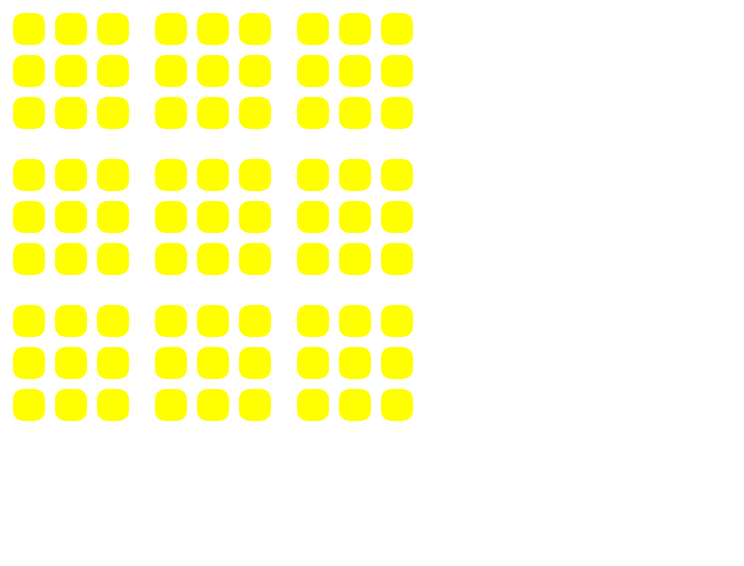
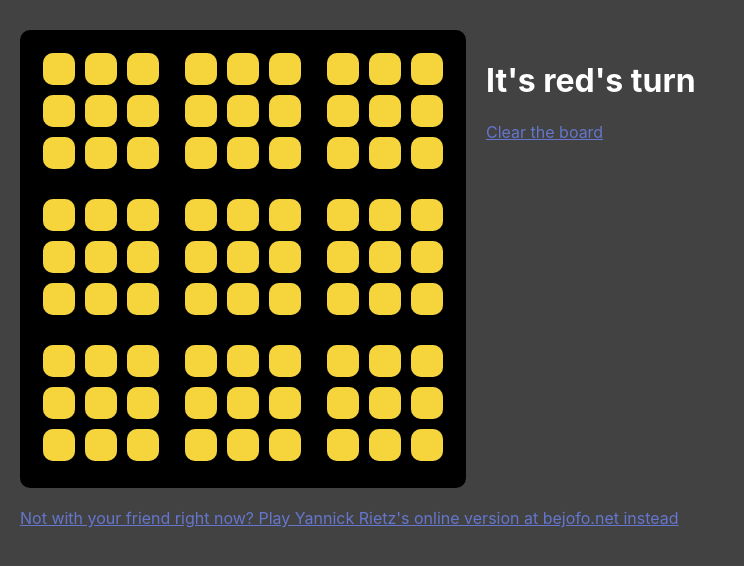
Before and after one commit to Minion3665/uttt, a Next.js app: page / in a window 1280 px wide. Shown: the top 566 px of the page, without its empty margins (0-744 px from the left). Built offline with nearby package versions, Linux system fonts and the light colour scheme.

Commit message:
Make it playable
- Do a whole bunch of styling
- Make it so you can't play over the same place twice

```diff
--- a/components/NoughtsAndCrosses.tsx
+++ b/components/NoughtsAndCrosses.tsx
@@ -2,7 +2,7 @@ import type { NextPage } from 'next'
 import Styles from '../styles/NoughtsAndCrosses.module.css';
 
 const NoughtsAndCrosses: NextPage = (props) => {
-	const { highlight, turn, onMove, grid } = props;
+	const { winner, highlight, turn, onMove, grid } = props;
 
 		const makeMove = (space) => {
 		const height = grid.length;
@@ -15,10 +15,10 @@ const NoughtsAndCrosses: NextPage = (props) => {
 		onMove(row, col);
 	};
 	return (
-		<table className={Styles.grid}><tbody>
+		<table className={Styles.grid + (winner ? " " + Styles[winner] : "")}><tbody>
 		{
 			grid.map((row, rowindex) => <tr key={rowindex}>{
-				row.map((cell, cellindex) => <td key={cellindex} className={Styles.cell + (highlight ? " " + Styles.highlight : "")} onClick={() => makeMove(rowindex * 3 + cellindex)}>{cell || " "}</td>)
+				row.map((cell, cellindex) => <td key={cellindex} className={Styles.cell + (highlight ? " " + Styles.highlight : "") + (cell ? " " + Styles[cell] : "")} onClick={() => makeMove(rowindex * 3 + cellindex)}/>)
 			}
 			</tr>)
 		}
--- a/pages/index.tsx
+++ b/pages/index.tsx
@@ -1,6 +1,7 @@
 import type {NextPage} from 'next'
 import NoughtsAndCrosses from '../components/NoughtsAndCrosses';
 import {useState} from 'react';
+import Styles from '../styles/Home.module.css';
 
 const emptyGame = [
     ["", "", ""],
@@ -57,12 +58,21 @@ const Home: NextPage = () => {
             if (winner) return
             let newGrid = [...grid];
             console.log({gridRow, gridCol, newGrid})
+            if (!newGrid[gridRow][gridCol].playable) return;  // You can't play in a grid where you haven't been 'sent'
+            if (newGrid[gridRow][gridCol].winner) return;  // You can't play when there's a winner
+
+
+	    if (newGrid[gridRow][gridCol].grid[row][col]) return;  // You can't play in a space where there's already a piece
             newGrid[gridRow][gridCol].grid[row][col] = turn;
-            if (gameOver(newGrid[gridRow][gridCol].grid)) newGrid[gridRow][gridCol].winner = turn;
+            const finished = gameOver(newGrid[gridRow][gridCol].grid);
+            if (finished) newGrid[gridRow][gridCol].winner = turn;
 
+            if (gameOver(newGrid.map(row => row.map(col => col.winner ?? '')))) return setWinner(turn);
+
+            const sendingToFinished = newGrid[row][col].winner !== null;
             for (const [boardRowIndex, boardRow] of newGrid.entries()) {
                 for (const [boardColIndex, boardCol] of boardRow.entries()) {
-                    boardCol.playable = boardRowIndex === row && boardColIndex === col;
+                    boardCol.playable = sendingToFinished || boardRowIndex === row && boardColIndex === col;
                 }
             }
 
@@ -72,21 +82,28 @@ const Home: NextPage = () => {
     })
 
     return (
-        <>
+	<>
+        <div className={Styles.grid + (winner ? " " + Styles[winner] : "")}>
             {grid.map((row, rowIndex) => (
                 <>
-                    {row.map(({grid: subgrid, winner, playable}, colIndex) => {
+                    {row.map(({grid: subgrid, winner: subgridWinner, playable}, colIndex) => {
                     const {onMove} = functionsForGridIndex(rowIndex, colIndex);
                     // @ts-ignore TODO: Remove this after fixing warning
-                    return <NoughtsAndCrosses key={rowIndex.toString() + " " + colIndex} highlight={!winner && playable} grid={subgrid} turn={turn}
+                    return <NoughtsAndCrosses key={rowIndex.toString() + " " + colIndex} highlight={!winner && !subgridWinner && playable}  winner={subgridWinner} grid={subgrid} turn={turn}
                                               onMove={onMove}/>
                     })}
                     <br/>
                     </>
                 )
             )}
-            {winner}
-        </>
+        </div>
+	<div className={Styles.sidebar}>
+	    {winner ? <h1>The game is over; {winner === 'x' ? 'red' : 'blue'} wins!</h1> : <h1>It's {turn === 'x' ? 'red' : 'blue'}'s turn</h1>}
+	    <a href="." className={Styles.link}>Clear the board</a>
+	</div>
+	<br/>
+	    <a href="https://bejofo.net/ttt" className={Styles.link}>Not with your friend right now? Play Yannick Rietz&apos;s online version at bejofo.net instead</a>
+	</>
     )
 }
 
--- a/styles/Home.module.css
+++ b/styles/Home.module.css
@@ -1,116 +1,56 @@
-.container {
-  padding: 0 2rem;
-}
-
-.main {
-  min-height: 100vh;
-  padding: 4rem 0;
-  flex: 1;
-  display: flex;
-  flex-direction: column;
-  justify-content: center;
-  align-items: center;
-}
-
-.footer {
-  display: flex;
-  flex: 1;
-  padding: 2rem 0;
-  border-top: 1px solid #eaeaea;
-  justify-content: center;
-  align-items: center;
-}
-
-.footer a {
-  display: flex;
-  justify-content: center;
-  align-items: center;
-  flex-grow: 1;
-}
-
-.title a {
-  color: #0070f3;
-  text-decoration: none;
-}
-
-.title a:hover,
-.title a:focus,
-.title a:active {
+.link {
+  color: #6576CC;
   text-decoration: underline;
 }
 
-.title {
-  margin: 0;
-  line-height: 1.15;
-  font-size: 4rem;
+.link:visited {
+  color: #BF5E9F;
 }
 
-.title,
-.description {
-  text-align: center;
+.link:hover {
+  color: #71AFE5;
 }
 
-.description {
-  margin: 4rem 0;
-  line-height: 1.5;
-  font-size: 1.5rem;
+.link:active {
+  color: #78ECF2;
 }
 
-.code {
-  background: #fafafa;
-  border-radius: 5px;
-  padding: 0.75rem;
-  font-size: 1.1rem;
-  font-family: Menlo, Monaco, Lucida Console, Liberation Mono, DejaVu Sans Mono,
-    Bitstream Vera Sans Mono, Courier New, monospace;
+.sidebar {
+  display: inline-block;
+  vertical-align: top;
+  padding: 10px;
+  margin: 10px;
 }
 
 .grid {
-  display: flex;
-  align-items: center;
-  justify-content: center;
-  flex-wrap: wrap;
-  max-width: 800px;
+  display: inline-block;
+  background-color: black;
+  width: fit-content;
+  height: fit-content;
+  padding: 10px;
+  transition: background-color 0.2s;
+  border-radius: 10px;
+  margin: 10px 0 20px 0;
+
+  --blueCellColor: #007ab8;
+  --redCellColor: #c3092e;
+  --blueSubgridColor: #00a3f5;
+  --redSubgridColor: #f52f57;
+  --emptyCell: #414141;
 }
 
-.card {
-  margin: 1rem;
-  padding: 1.5rem;
-  text-align: left;
-  color: inherit;
-  text-decoration: none;
-  border: 1px solid #eaeaea;
-  border-radius: 10px;
-  transition: color 0.15s ease, border-color 0.15s ease;
-  max-width: 300px;
+.grid.x {
+  background-color: #f97791;
+  --emptyCell: #f97791;
+
+  --blueSubgridColor: #6e7f87;
+  --blueCellColor: #535f65;
 }
 
-.card:hover,
-.card:focus,
-.card:active {
-  color: #0070f3;
-  border-color: #0070f3;
+.grid.o {
+  background-color: #47c2ff;
+  --emptyCell: #47c2ff;
+
+  --redSubgridColor: #9c888c;
+  --redCellColor: #6f5d60;
 }
-
-.card h2 {
-  margin: 0 0 1rem 0;
-  font-size: 1.5rem;
-}
-
-.card p {
-  margin: 0;
-  font-size: 1.25rem;
-  line-height: 1.5;
-}
-
-.logo {
-  height: 1em;
-  margin-left: 0.5rem;
-}
-
-@media (max-width: 600px) {
-  .grid {
-    width: 100%;
-    flex-direction: column;
-  }
-}
--- a/styles/NoughtsAndCrosses.module.css
+++ b/styles/NoughtsAndCrosses.module.css
@@ -1,19 +1,45 @@
 .grid {
 /*  border-collapse: collapse;  */
+  border-radius: 10px;
   margin: 3px;
   display: inline-block;
   border-spacing: 10px;
   border-collapse: separate;
 }
 
+.grid tbody tr {
+  background-color: var(--emptyCell);
+  transition: background-color 0.2s;
+}
+
 .cell {
   width: 2em;
   height: 2em;
   border-radius: 10px;
-  background-color: lightgrey;
   transition: background-color 0.2s;
+  background-color: inherit;
 }
 
 .highlight {
-  background-color: yellow
+  background-color: #f6d43c;
 }
+
+.x {
+  background-color: var(--redSubgridColor);
+}
+
+.o {
+  background-color: var(--blueSubgridColor);
+}
+
+.grid.x tbody tr, .grid.o tbody tr {
+  background-color: inherit;
+}
+
+.x.cell {
+  background-color: var(--redCellColor);
+}
+
+.o.cell {
+  background-color: var(--blueCellColor);
+}
--- a/styles/globals.css
+++ b/styles/globals.css
@@ -1,14 +1,11 @@
 html,
 body {
-  padding: 0;
+  padding: 10px;
   margin: 0;
   font-family: -apple-system, BlinkMacSystemFont, Segoe UI, Roboto, Oxygen,
     Ubuntu, Cantarell, Fira Sans, Droid Sans, Helvetica Neue, sans-serif;
-}
-
-a {
-  color: inherit;
-  text-decoration: none;
+  background-color: #424242;
+  color: white;
 }
 
 * {
```
Also changed, not shown: 1 other file (tests, documents, lock files or other folders).
